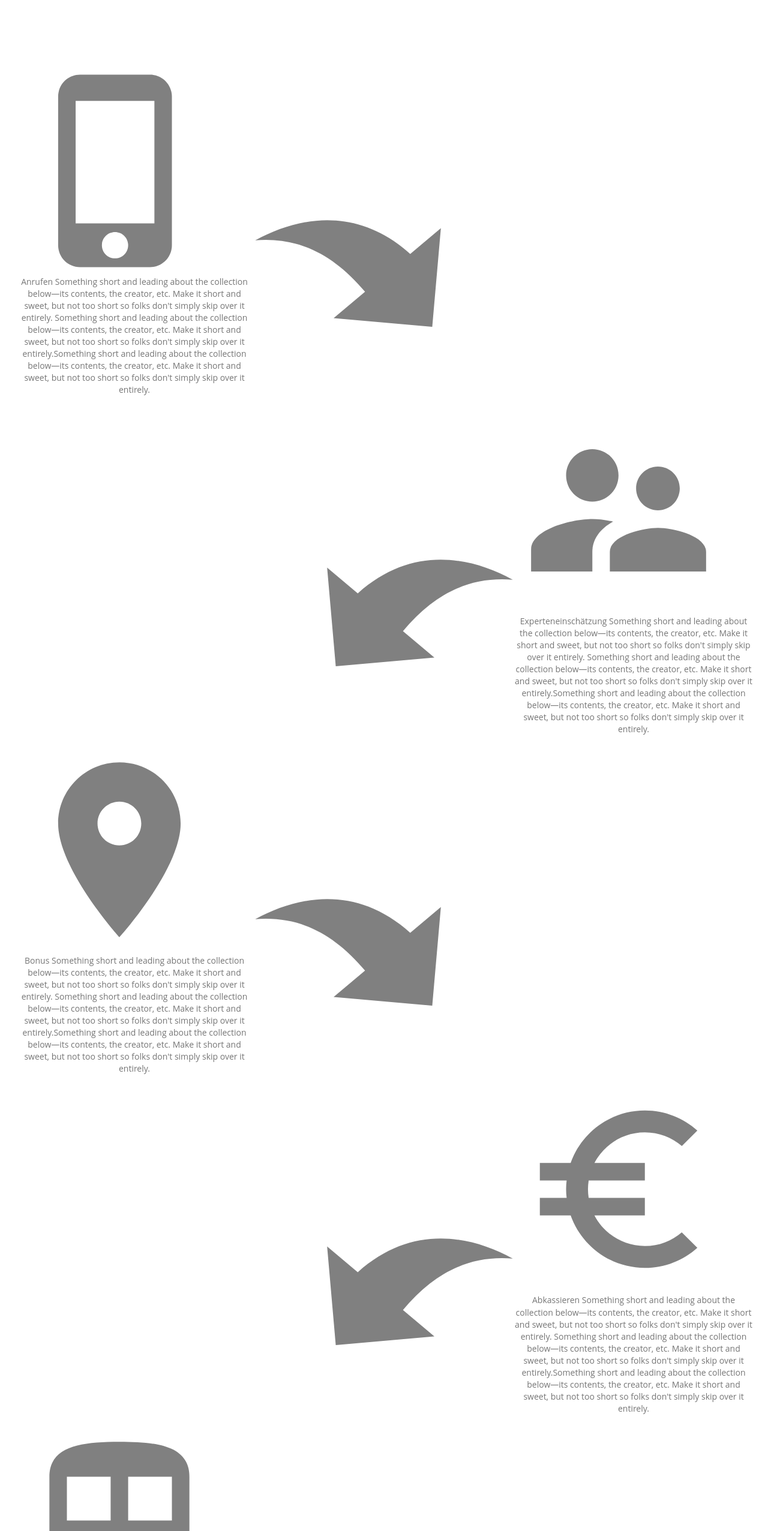
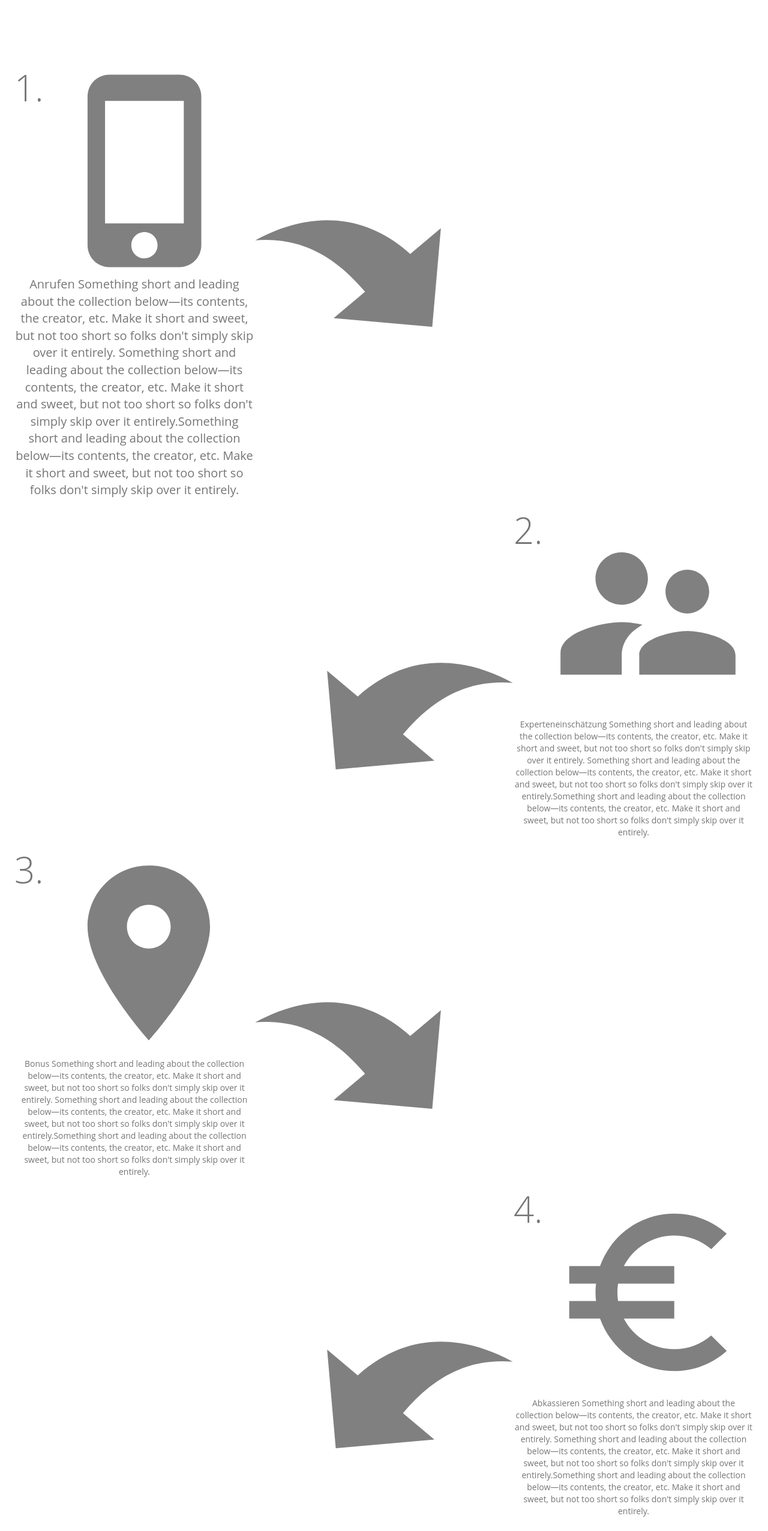
Before and after one commit to Sko007/wohnwagen, a React (Create React App) app: page / in a window 1280 px wide. Shown: the part 1373-3926 px from the top of the page at 60% size. Built offline with nearby package versions, Linux system fonts and the light colour scheme.

Commit message:
finish numbers

```diff
--- a/src/Pages/LandingPage.js
+++ b/src/Pages/LandingPage.js
@@ -326,6 +326,23 @@ export default function LandingPage() {
 								justifyContent="flex-start"
 								flexWrap="wrap"
 							>
+								<Box
+									display="flex"
+									flexDirection="row"
+									justifyContent="flex-start"
+									flexWrap="wrap"
+								>
+									<Typography
+										variant="h2"
+										align="center"
+										color="textSecondary"
+										paragraph
+										style={{
+											fontFamily: 'open sans',
+										}}
+									>
+										1.
+									</Typography>
 									<PhoneIcon
 										style={{
 											height: 350,
@@ -333,13 +350,14 @@ export default function LandingPage() {
 											color: 'grey',
 										}}
 									></PhoneIcon>
+								</Box>
 								{/* <p>Anrufen</p> */}
 								<Typography
 									variant="p"
 									align="center"
 									color="textSecondary"
 									paragraph
-									style={{ maxWidth: 400 }}
+									style={{ maxWidth: 400, fontSize: 20 }}
 								>
 									Anrufen Something short and leading about
 									the collection below—its contents, the
@@ -357,6 +375,7 @@ export default function LandingPage() {
 									skip over it entirely.
 								</Typography>
 							</Box>
+
 							<ReplyIcon
 								// className={classes.icon}
 								style={{
@@ -394,6 +413,23 @@ export default function LandingPage() {
 								justifyContent="flex-start"
 								flexWrap="wrap"
 							>
+								<Box
+									display="flex"
+									flexDirection="row"
+									justifyContent="flex-start"
+									flexWrap="wrap"
+								>
+									<Typography
+										variant="h2"
+										align="center"
+										color="textSecondary"
+										paragraph
+										style={{
+											fontFamily: 'open sans',
+										}}
+									>
+										2.
+									</Typography>
 									<SupervisorAccountIcon
 										style={{
 											height: 350,
@@ -401,6 +437,7 @@ export default function LandingPage() {
 											color: 'grey',
 										}}
 									></SupervisorAccountIcon>
+								</Box>
 								<Typography
 									variant="p"
 									align="center"
@@ -437,6 +474,23 @@ export default function LandingPage() {
 								justifyContent="flex-start"
 								flexWrap="wrap"
 							>
+								<Box
+									display="flex"
+									flexDirection="row"
+									justifyContent="flex-start"
+									flexWrap="wrap"
+								>
+									<Typography
+										variant="h2"
+										align="center"
+										color="textSecondary"
+										paragraph
+										style={{
+											fontFamily: 'open sans',
+										}}
+									>
+										3.
+									</Typography>
 									<LocationOn
 										style={{
 											height: 350,
@@ -444,6 +498,7 @@ export default function LandingPage() {
 											color: 'grey',
 										}}
 									></LocationOn>
+								</Box>
 								<Typography
 									variant="p"
 									align="center"
@@ -506,6 +561,23 @@ export default function LandingPage() {
 								justifyContent="flex-start"
 								flexWrap="wrap"
 							>
+								<Box
+									display="flex"
+									flexDirection="row"
+									justifyContent="flex-start"
+									flexWrap="wrap"
+								>
+									<Typography
+										variant="h2"
+										align="center"
+										color="textSecondary"
+										paragraph
+										style={{
+											fontFamily: 'open sans',
+										}}
+									>
+										4.
+									</Typography>
 									<EuroSymbol
 										style={{
 											height: 350,
@@ -513,6 +585,7 @@ export default function LandingPage() {
 											color: 'grey',
 										}}
 									></EuroSymbol>
+								</Box>
 								<Typography
 									variant="p"
 									align="center"
@@ -549,6 +622,23 @@ export default function LandingPage() {
 								justifyContent="flex-start"
 								flexWrap="wrap"
 							>
+								<Box
+									display="flex"
+									flexDirection="row"
+									justifyContent="flex-start"
+									flexWrap="wrap"
+								>
+									<Typography
+										variant="h2"
+										align="center"
+										color="textSecondary"
+										paragraph
+										style={{
+											fontFamily: 'open sans',
+										}}
+									>
+										5.
+									</Typography>
 									<DirectionsTransitIcon
 										style={{
 											height: 350,
@@ -556,7 +646,7 @@ export default function LandingPage() {
 											color: 'grey',
 										}}
 									></DirectionsTransitIcon>
-
+								</Box>
 								<Typography
 									variant="p"
 									align="center"
```
Lines whose indentation alone changed are shown as unchanged.
